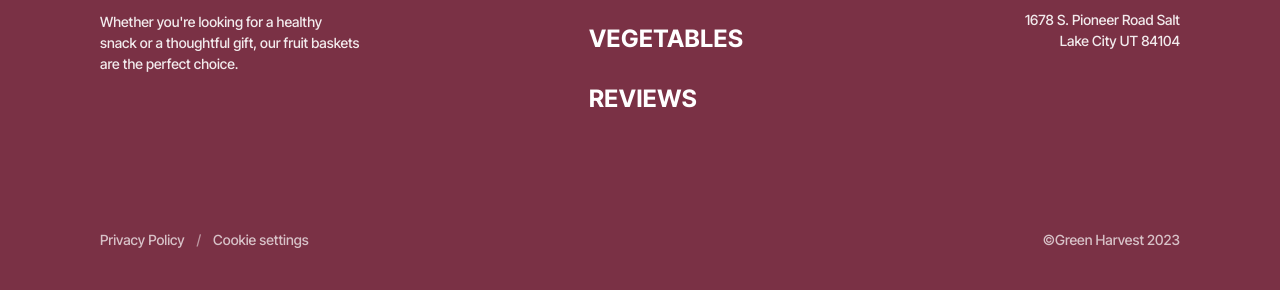
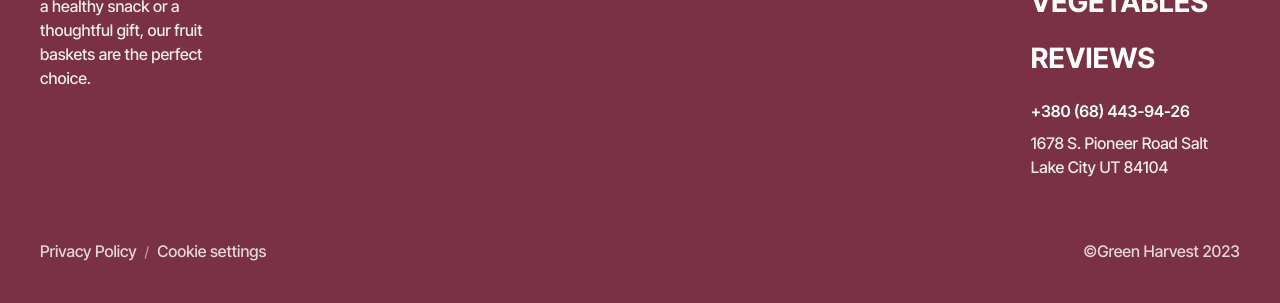
Before and after one commit to reiscankayaer/mart-html-css-proje-1, a website built with Vite: page src/page-2.html in a window 1280 px wide. Shown: the part 1115-1418 px from the top of the page. Built offline with nearby package versions, Linux system fonts and the light colour scheme.

Commit message:
Update footer.css

```diff
--- a/src/css/footer.css
+++ b/src/css/footer.css
@@ -1,69 +1,95 @@
-/* Reset */
-* {
+:root {
+  --bg: #7a3145;
+  --white: #ffffff;
+  --muted: rgba(255, 255, 255, 0.9);
+  --container-max: 1280px;
+}
+
+*,
+*::before,
+*::after {
   box-sizing: border-box;
   margin: 0;
   padding: 0;
 }
 
 body {
-  margin: 0;
-  padding: 0;
+  font-family:
+    "Inter Tight",
+    Inter,
+    system-ui,
+    -apple-system,
+    "Segoe UI",
+    Roboto,
+    "Helvetica Neue",
+    Arial,
+    sans-serif;
+  -webkit-font-smoothing: antialiased;
+  -moz-osx-font-smoothing: grayscale;
+  background: #fff;
+  color: var(--white);
 }
 
 .footer {
-  background-color: #7a3145;
-  color: #ffffff;
-  padding: 80px 0 40px 0;
-  font-family: 'Inter Tight', sans-serif;
+  background-color: var(--bg);
+  color: var(--white);
+  padding: 80px 0 40px;
 }
 
 .container {
-  max-width: 1280px;
+  max-width: var(--container-max);
   margin: 0 auto;
   padding: 0 60px;
+  width: 100%;
 }
 
-/* Footer Top - 3 column layout (Desktop) */
 .footer-top {
   display: flex;
+  flex-direction: row;
   justify-content: space-between;
   align-items: flex-start;
+  gap: 40px;
   margin-bottom: 80px;
-  gap: 40px;
 }
 
-/* Left column: Logo + Description grouped together */
+/* Sol: Logo + Açıklama */
 .footer-left {
-  flex: 0 1 300px;
   display: flex;
   flex-direction: column;
   gap: 24px;
+  flex: 0 1 300px;
 }
 
 .footer-logo {
-  display: flex;
+  display: inline-flex;
   align-items: center;
   gap: 12px;
   font-weight: 700;
   font-size: 20px;
   text-decoration: none;
-  color: #ffffff;
+  color: var(--white);
   text-transform: uppercase;
   letter-spacing: 0.5px;
 }
 
+.logo-icon {
+  width: 24px;
+  height: 24px;
+  flex-shrink: 0;
+  background: rgba(255, 255, 255, 0.12);
+  border-radius: 4px;
+}
+
 .footer-description {
-  font-size: 14px;
+  font-size: 16px;
   line-height: 1.5;
-  opacity: 0.9;
+  color: var(--muted);
   max-width: 260px;
 }
 
-/* Center column: Navigation */
+/* Orta: Navigasyon */
 .footer-nav {
-  flex: 0 1 auto;
-  display: flex;
-  align-items: flex-start;
+  flex: 0 0 auto;
   padding-top: 4px;
 }
 
@@ -76,65 +102,71 @@
 
 .footer-nav-list a {
   text-decoration: none;
-  color: #ffffff;
+  color: var(--white);
   font-weight: 700;
-  font-size: 24px;
+  font-size: 32px;
   letter-spacing: 0.5px;
-  transition: opacity 0.3s;
+  text-transform: uppercase;
+  transition: opacity 0.25s ease;
+  display: block;
+  white-space: nowrap;
 }
 
 .footer-nav-list a:hover {
-  opacity: 0.8;
+  opacity: 0.85;
 }
 
-/* Right column: Contact */
+/* Sağ: İletişim */
 .footer-contact {
-  flex: 0 1 220px;
+  flex: 0 0 auto;
+  padding-top: 4px;
+  font-style: normal;
   text-align: right;
-  padding-top: 4px;
 }
 
 .contact-link {
   display: block;
   text-decoration: none;
-  color: #ffffff;
+  color: var(--white);
   font-weight: 600;
   font-size: 16px;
   margin-bottom: 24px;
-  transition: opacity 0.3s;
+  transition: opacity 0.25s ease;
+  white-space: nowrap;
 }
 
 .contact-link:hover {
-  opacity: 0.8;
+  opacity: 0.85;
 }
 
 .footer-address {
-  font-style: normal;
-  font-size: 14px;
+  font-size: 16px;
   line-height: 1.5;
-  opacity: 0.9;
+  color: var(--muted);
 }
 
-/* Footer Bottom */
 .footer-bottom {
-  padding-top: 32px;
   display: flex;
   justify-content: space-between;
-  align-items: flex-start;
-  font-size: 14px;
+  align-items: center;
+  gap: 16px;
+  padding-top: 32px;
+  padding-bottom: 8px;
+  border-top: 0px solid rgba(255, 255, 255, 0.08);
 }
 
 .footer-legal {
   display: flex;
-  align-items: flex-start;
+  align-items: center;
   gap: 4px;
 }
 
 .footer-legal a {
-  color: #ffffff;
+  color: var(--white);
   text-decoration: none;
-  opacity: 0.7;
-  transition: opacity 0.3s;
+  opacity: 0.8;
+  font-size: 14px;
+  transition: opacity 0.2s ease;
 }
 
 .footer-legal a:hover {
@@ -142,67 +174,125 @@
 }
 
 .separator {
-  margin: 0 8px;
+  margin: 0 4px;
   opacity: 0.5;
+  color: var(--white);
+  font-size: 14px;
 }
 
 .copyright {
-  opacity: 0.7;
+  opacity: 0.8;
+  font-size: 14px;
+  color: var(--white);
 }
 
-/* ===================== */
-/* TABLET (min-width: 768px) */
-/* ===================== */
-@media screen and (min-width: 768px) {
+@media screen and (min-width: 1281px) {
   .container {
-    padding: 0 32px;
+    padding: 0 100px;
+  }
+
+  .footer {
+    padding: 80px 0 40px;
+  }
+}
+
+@media screen and (min-width: 768px) and (max-width: 1280px) {
+  .container {
+    padding: 0 40px;
+  }
+
+  .footer {
+    padding: 48px 0 32px;
   }
 
   .footer-top {
-    flex-wrap: nowrap;
-    justify-content: space-between;
-    gap: 32px;
+    display: grid;
+    grid-template-rows: auto auto;
+    column-gap: 32px;
+    row-gap: 0;
+    margin-bottom: 40px;
+    align-items: start;
   }
 
   .footer-left {
-    flex-direction: column;
-    max-width: 350px;
+    grid-column: 1;
+    grid-row: 1 / 3;
+    flex: unset;
+    max-width: 190px;
+    gap: 14px;
+  }
+
+  .footer-logo {
+    font-size: 20px;
+    gap: 8px;
+  }
+
+  .logo-icon {
+    width: 20px;
+    height: 20px;
+  }
+
+  .footer-description {
+    font-size: 16px;
+    max-width: 100%;
+  }
+
+  .footer-nav {
+    grid-column: 2;
+    grid-row: 1;
+    padding-top: 0;
+    flex: unset;
+  }
+
+  .footer-nav-list {
+    gap: 14px;
+  }
+
+  .footer-nav-list a {
+    font-size: 28px;
+    letter-spacing: 0.3px;
+  }
+
+  .footer-contact {
+    grid-column: 2;
+    grid-row: 2;
+    padding-top: 20px;
+    text-align: left;
+    flex: unset;
+  }
+
+  .contact-link {
+    font-size: 16px;
+    font-weight: 600;
+    margin-bottom: 8px;
+  }
+
+  .footer-address {
+    font-size: 16px;
+    line-height: 1.5;
+  }
+
+  .footer-bottom {
+    padding-top: 20px;
+  }
+
+  .footer-legal a,
+  .copyright {
+    font-size: 16px;
   }
 }
 
-/* ===================== */
-/* DESKTOP (min-width: 1280px) */
-/* ===================== */
-@media screen and (min-width: 1280px) {
+@media screen and (max-width: 768px) {
   .container {
-    padding: 0 100px;
-    max-width: 1280px;
-    margin: 0 auto;
+    padding: 0 20px;
   }
 
   .footer {
-    padding: 80px 0 40px 0;
-  }
-}
-
-/* ===================== */
-/* MOBILE (max-width: 767px) */
-/* ===================== */
-@media (max-width: 767px) {
-  .container {
-    padding-left: 20px;
-    padding-right: 20px;
-    width: 100%;
-  }
-
-  .footer {
-    padding: 48px 0 28px 0;
+    padding: 48px 0 28px;
   }
 
   .footer-top {
     flex-direction: column;
-    align-items: flex-start;
-    text-align: left;
     gap: 32px;
     margin-bottom: 48px;
   }
@@ -210,21 +300,22 @@
   .footer-left {
     flex: none;
     width: 100%;
-    flex-direction: column;
     gap: 20px;
   }
 
   .footer-logo {
-    font-size: 18px;
+    font-size: 20px;
   }
 
   .footer-description {
     max-width: 100%;
-    font-size: 13px;
+    font-size: 14px;
   }
 
   .footer-nav {
     width: 100%;
+    padding-top: 0;
+    flex: unset;
   }
 
   .footer-nav-list {
@@ -232,32 +323,30 @@
   }
 
   .footer-nav-list a {
-    font-size: 18px;
+    font-size: 32px;
   }
 
   .footer-contact {
-    flex: none;
     width: 100%;
     text-align: left;
+    padding-top: 0;
+    flex: unset;
   }
 
   .contact-link {
     font-size: 15px;
-    margin-bottom: 16px;
+    margin-bottom: 12px;
   }
 
   .footer-address {
-    font-family: 'Inter Tight', sans-serif;
-    font-size: 16px;
-    opacity: 1;
+    font-size: 15px;
   }
 
   .footer-bottom {
     flex-direction: column;
-    gap: 16px;
-    text-align: left;
+    align-items: flex-start;
+    gap: 12px;
     padding-top: 24px;
-    opacity: 1;
   }
 
   .footer-legal {
@@ -265,24 +354,22 @@
   }
 }
 
-/* ===================== */
-/* MOBILE EXTRA SMALL (320px - 374px) */
-/* ===================== */
-@media screen and (max-width: 374px) {
+@media screen and (min-width: 320px) and (max-width: 374px) {
   .footer-description,
   .footer-address {
     font-size: 12px;
-    line-height: 18px;
+    line-height: 1.5;
+  }
+
+  .footer-nav-list a {
+    font-size: 24px;
   }
 }
 
-/* ===================== */
-/* MOBILE STANDARD (375px - 767px) */
-/* ===================== */
 @media screen and (min-width: 375px) and (max-width: 767px) {
   .footer-description,
   .footer-address {
-    font-size: 13px;
-    line-height: 19px;
+    font-size: 16px;
+    line-height: 1.5;
   }
 }
```
